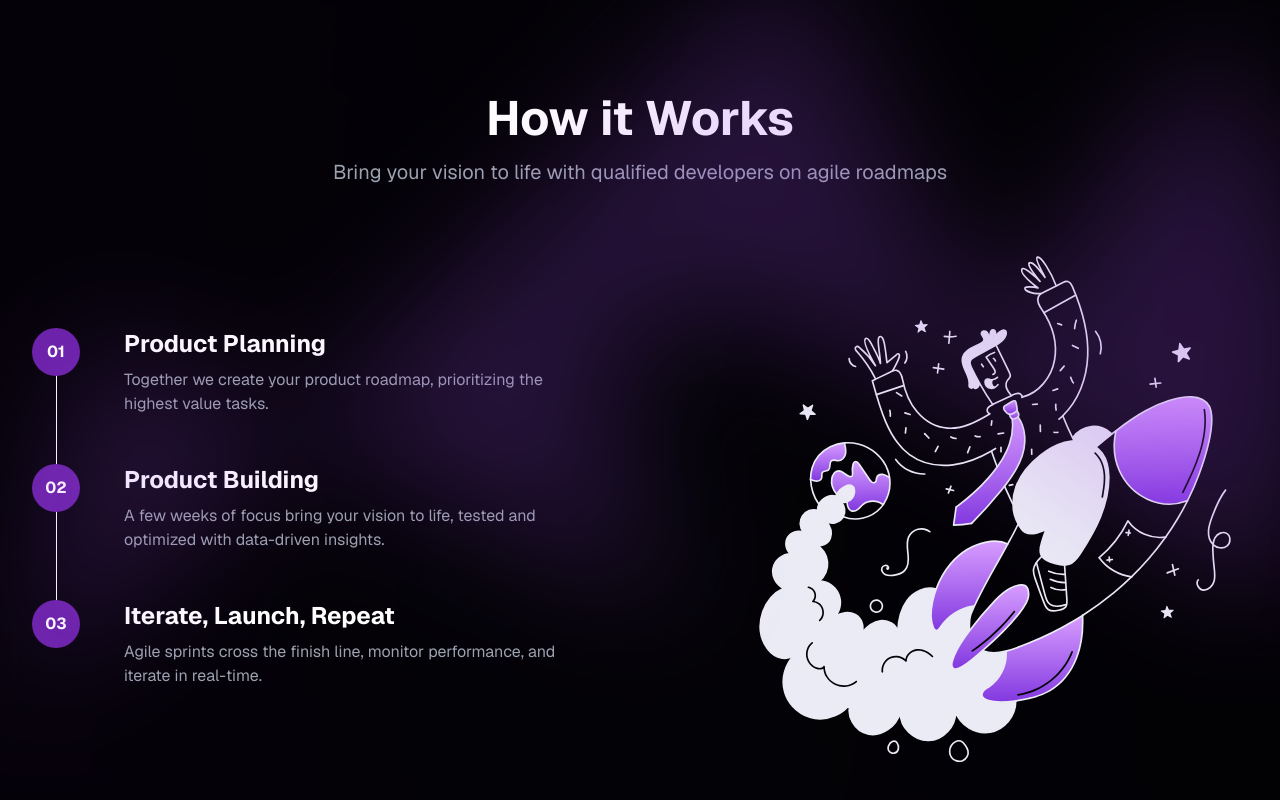
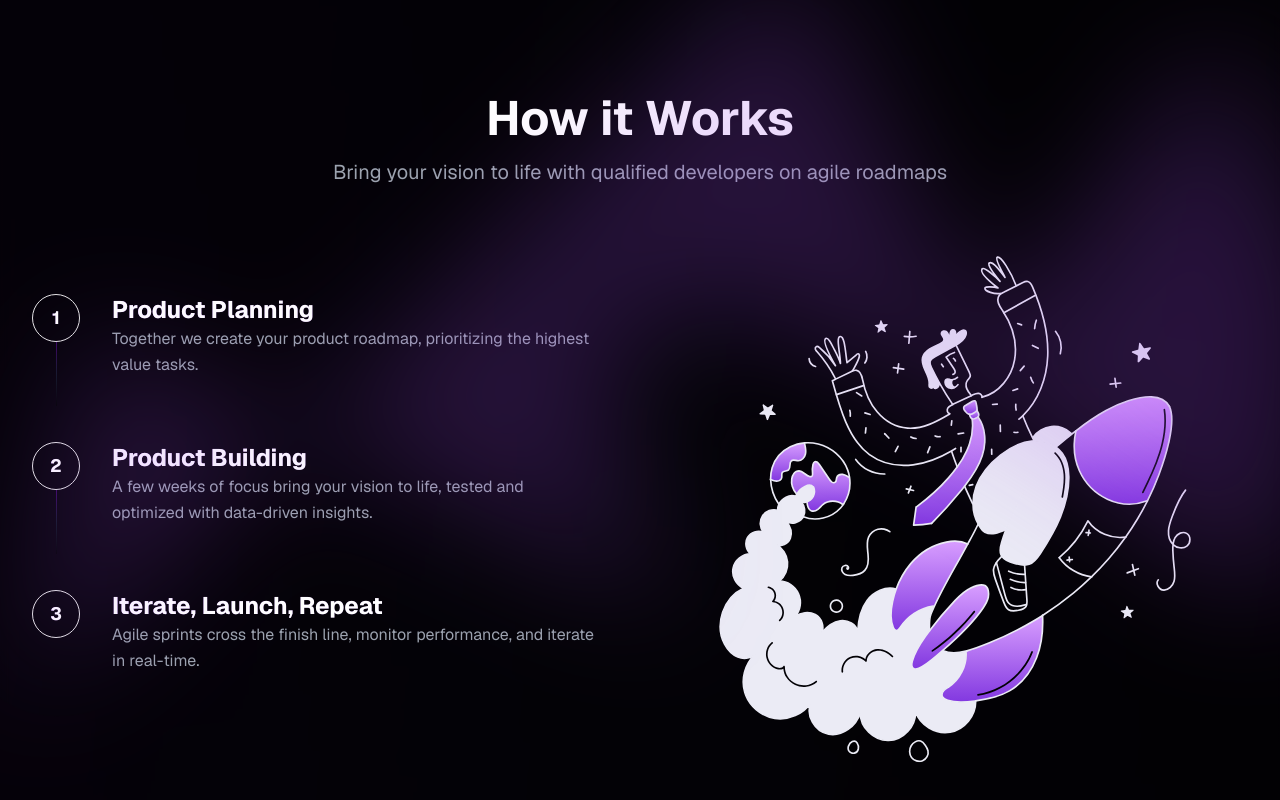
Before and after one commit to ake144/product, a Next.js app: page / in a window 1280 px wide. Shown: the part 2586-3386 px from the top of the page. Built offline with nearby package versions, Linux system fonts and the light colour scheme.

Commit message:
animation added to howItWorks step

```diff
--- a/app/globals.css
+++ b/app/globals.css
@@ -68,3 +68,19 @@
     @apply bg-background text-foreground;
   }
 }
+
+
+
+
+@keyframes pulse-slow {
+  0%, 100% {
+    opacity: 0.5;
+  }
+  50% {
+    opacity: 0.8;
+  }
+}
+
+.animate-pulse-slow {
+  animation: pulse-slow 3s cubic-bezier(0.4, 0, 0.6, 1) infinite;
+}
--- a/components/how-works/page.tsx
+++ b/components/how-works/page.tsx
@@ -1,4 +1,5 @@
 import { RocketIllustrator } from "../icons";
+import { ProcessSteps } from "../processSteps";
 export default function HowWorks() {
   return (
     <div className="relative bg-transparent text-white py-16 px-4">
@@ -27,68 +28,8 @@ export default function HowWorks() {
         </div>
 
         {/* Grid Layout */}
-        <div className="grid md:grid-cols-2 space-x-10 gap-20 items-center">
-          {/* Steps Section */}
-          <div className="space-y-12 relative">
-            <div className="absolute left-6 top-12 bottom-12 w-px bg-white hidden sm:block" />
 
-            {/* Step 1 */}
-            <div className="flex gap-11 mb-6">
-              <div className="relative">
-                <div className="w-12 h-12 bg-purple-800 rounded-full flex items-center justify-center text-white font-bold">
-                  01
-                </div>
-              </div>
-              <div>
-                <h3 className="text-2xl font-bold mb-2">Product Planning</h3>
-                <p className="text-gray-400">
-                  Together we create your product roadmap, prioritizing the
-                  highest value tasks.
-                </p>
-              </div>
-            </div>
-
-            {/* Step 2 */}
-            <div className="flex gap-11 mb-6">
-              <div className="relative">
-                <div className="w-12 h-12 bg-purple-800 rounded-full flex items-center justify-center text-white font-bold">
-                  02
-                </div>
-              </div>
-              <div>
-                <h3 className="text-2xl font-bold mb-2">Product Building</h3>
-                <p className="text-gray-400">
-                  A few weeks of focus bring your vision to life, tested and
-                  optimized with data-driven insights.
-                </p>
-              </div>
-            </div>
-
-            {/* Step 3 */}
-            <div className="flex gap-11 ">
-              <div className="relative">
-                <div className="w-12 h-12 bg-purple-800 rounded-full flex items-center justify-center text-white font-bold">
-                  03
-                </div>
-              </div>
-              <div>
-                <h3 className="text-2xl font-bold mb-2">
-                  Iterate, Launch, Repeat
-                </h3>
-                <p className="text-gray-400">
-                  Agile sprints cross the finish line, monitor performance, and
-                  iterate in real-time.
-                </p>
-              </div>
-            </div>
-          </div>
-
-          <div className="relative h-[500px] hidden md:block">
-            <div>
-              <RocketIllustrator className="w-[550px] h-[550px]" />
-            </div>
-          </div>
-        </div>
+       <ProcessSteps />
       </div>
     </div>
   );
--- /dev/null
+++ b/components/processSteps.tsx
@@ -0,0 +1,35 @@
+'use client';
+
+import { Step } from "@/lib/animatedStep";
+import { steps } from "@/lib/data";
+// import { RocketIllustrator } from "@/lib/RocketIllustrator";
+import { RocketIllustrator } from "@/components/icons";
+import { motion } from "framer-motion";
+
+
+
+export function ProcessSteps() {
+  return (
+    <div className="grid md:grid-cols-2 gap-20 items-center">
+      <div className="space-y-16 relative">
+        {/* Animated gradient line */}
+
+
+        {steps.map((step, index) => (
+          <Step
+            key={step.number}
+            {...step}
+            index={index}
+            isLast={index === steps.length - 1}
+          />
+        ))}
+      </div>
+      <div className="relative h-[500px] hidden md:block">
+            <div>
+              <RocketIllustrator className="w-[550px] h-[550px]" />
+            </div>
+          </div>
+
+    </div>
+  );
+}
--- /dev/null
+++ b/lib/RocketIllustrator.tsx
@@ -0,0 +1,27 @@
+'use client';
+
+import { Rocket } from 'lucide-react';
+import { motion } from 'framer-motion';
+
+export function RocketIllustrator({ className }: { className?: string }) {
+  return (
+    <div className={`${className} relative`}>
+      <motion.div
+        animate={{
+          y: [-20, 0, -20],
+        }}
+        transition={{
+          duration: 6,
+          repeat: Infinity,
+          ease: "easeInOut"
+        }}
+      >
+        <div className="absolute inset-0 bg-gradient-to-tr from-purple-500/20 to-blue-500/20 rounded-full blur-3xl" />
+        <Rocket
+          className="w-full h-full text-purple-600"
+          strokeWidth={1}
+        />
+      </motion.div>
+    </div>
+  );
+}
--- /dev/null
+++ b/lib/animatedStep.tsx
@@ -0,0 +1,56 @@
+'use client';
+
+import { motion } from 'framer-motion';
+
+interface StepProps {
+  number: string;
+  title: string;
+  description: string;
+  index: number;
+  isLast: boolean;
+}
+
+export function Step({ number, title, description, index, isLast }: StepProps) {
+  return (
+    <motion.div
+      initial={{ opacity: 0, y: 20 }}
+      whileInView={{ opacity: 1, y: 0 }}
+      transition={{ duration: 0.7, delay: index * 0.2 }}
+      viewport={{ once: true, margin: '-100px' }}
+      className="flex gap-8 group relative"
+    >
+      <div className="relative">
+        <motion.div
+          initial={{ scale: 0.8 }}
+          whileInView={{ scale: 1 }}
+          transition={{ duration: 0.5, delay: index * 0.2 }}
+          className="relative"
+        >
+          {/* Outer ring with gradient */}
+          <div className="absolute -inset-1 bg-gradient-to-tr from-purple-600 to-blue-500 rounded-full blur-sm opacity-70 group-hover:opacity-100 transition-opacity" />
+
+          {/* Number container */}
+          <div className="relative w-12 h-12 bg-gray-900 rounded-full flex items-center justify-center border border-purple-500/30 group-hover:border-purple-500 transition-colors">
+            <div className="text-lg text-white  font-bold bg-gradient-to-r from-purple-500 to-blue-400 bg-clip-text text-transparent group-hover:scale-110 transition-transform">
+              {number}
+            </div>
+          </div>
+
+          {/* Connecting dot for non-last items */}
+          {!isLast && (
+            <div className="absolute left-1/2 top-full h-16 w-px bg-gradient-to-b from-purple-500/50 to-transparent" />
+          )}
+        </motion.div>
+      </div>
+
+      <div className="flex-1">
+        <h3 className="text-2xl font-bold mb-3 text-white  bg-gradient-to-r from-purple-400 to-blue-400 bg-clip-text text-transparent group-hover:translate-x-1 transition-transform">
+          {title}
+        </h3>
+        <p className="text-gray-400 group-hover:text-gray-300 transition-colors leading-relaxed">
+          {description}
+        </p>
+      </div>
+    </motion.div>
+  );
+}
--- a/lib/data.tsx
+++ b/lib/data.tsx
@@ -56,6 +56,24 @@ export const technologies  = [
   ];
 
 
+  export const steps = [
+    {
+      number: '1',
+      title: 'Product Planning',
+      description: 'Together we create your product roadmap, prioritizing the highest value tasks.',
+    },
+    {
+      number: '2',
+      title: 'Product Building',
+      description: 'A few weeks of focus bring your vision to life, tested and optimized with data-driven insights.',
+    },
+    {
+      number: '3',
+      title: 'Iterate, Launch, Repeat',
+      description: 'Agile sprints cross the finish line, monitor performance, and iterate in real-time.',
+    },
+  ];
+
 
   export
   const faqItems = [
```
